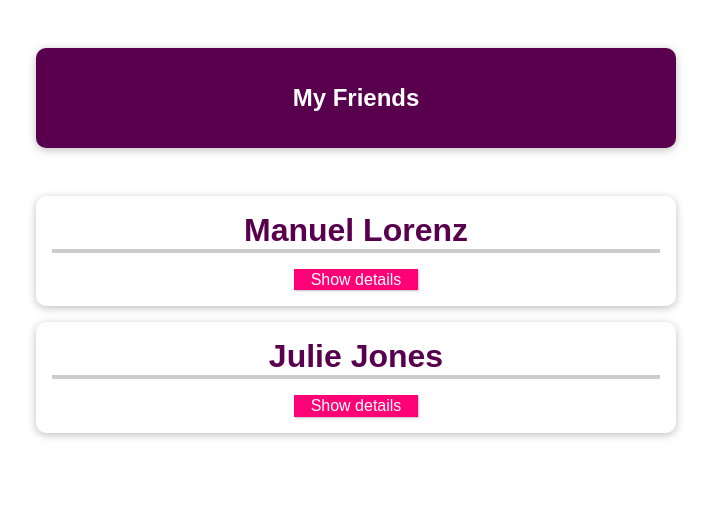
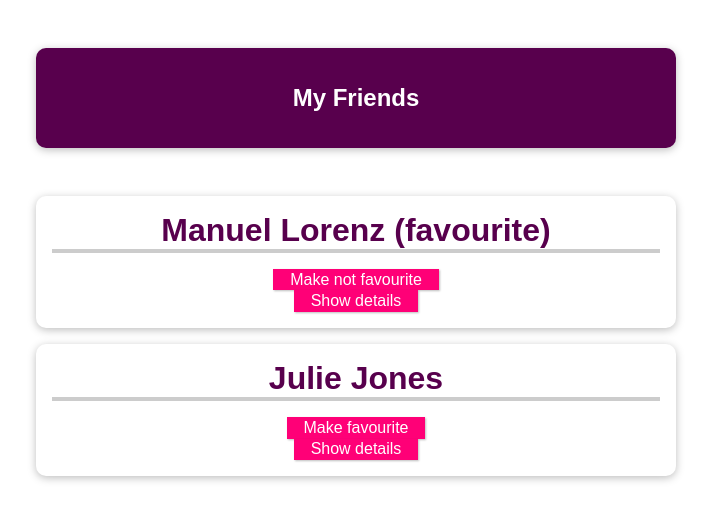
Before and after one commit to AlexL70/vue-the-complete-guide, a Vue app in the folder l079-working-with-cli/vue-first-app/: page / in a window 1280 px wide. Shown: the top 520 px of the page, without its empty margins (284-995 px from the left). Built offline with nearby package versions, Linux system fonts and the light colour scheme.

Commit message:
93. Prop Behavior & Changing Props

```diff
--- a/l079-working-with-cli/vue-first-app/src/App.vue
+++ b/l079-working-with-cli/vue-first-app/src/App.vue
@@ -5,7 +5,7 @@
         </header>
         <ul>
             <friend-contact v-for="friend in friends" :id="friend.id" :name="friend.name" :phoneNumber="friend.phone"
-                :emailAddress="friend.email"></friend-contact>
+                :emailAddress="friend.email" :isFavourite="friend.isFavourite"></friend-contact>
         </ul>
     </section>
 </template>
@@ -22,12 +22,14 @@ export default defineComponent({
                     name: "Manuel Lorenz",
                     phone: "1234 666 777",
                     email: "manuel@localhost.com",
+                    isFavourite: true,
                 } as Friend,
                 {
                     id: "julie",
                     name: "Julie Jones",
                     phone: "9999 333 555",
                     email: "julie@localhost.com",
+                    isFavourite: false,
                 } as Friend,
             ],
         };
--- a/l079-working-with-cli/vue-first-app/src/components/FriendContact.vue
+++ b/l079-working-with-cli/vue-first-app/src/components/FriendContact.vue
@@ -1,6 +1,8 @@
 <template>
     <li>
-        <h2>{{ friend.name }}</h2>
+        <h2>{{ friend.name }} {{ friendIsFavourite ? "(favourite)" : "" }}</h2>
+        <button @click="toggleIsFavourite"> {{ friendIsFavourite ? "Make not" : "Make" }} favourite</button>
+        <br>
         <button @click="toggleDetails"> {{ detailsAreVisible ? "Hide" : "Show" }} details</button>
         <ul v-if="detailsAreVisible">
             <li><strong>Phone:</strong>{{ friend.phone }}</li>
@@ -31,6 +33,10 @@ export default defineComponent({
             type: String,
             required: true,
         },
+        isFavourite: {
+            type: Boolean,
+            required: true,
+        }
     },
     data() {
         return {
@@ -41,12 +47,16 @@ export default defineComponent({
                 phone: this.phoneNumber,
                 email: this.emailAddress
             } as Friend,
+            friendIsFavourite: this.isFavourite,
         };
     },
     methods: {
         toggleDetails(): void {
             this.detailsAreVisible = !this.detailsAreVisible;
-        }
+        },
+        toggleIsFavourite(): void {
+            this.friendIsFavourite = !this.friendIsFavourite;
+        },
     },
 });
 </script>
```
